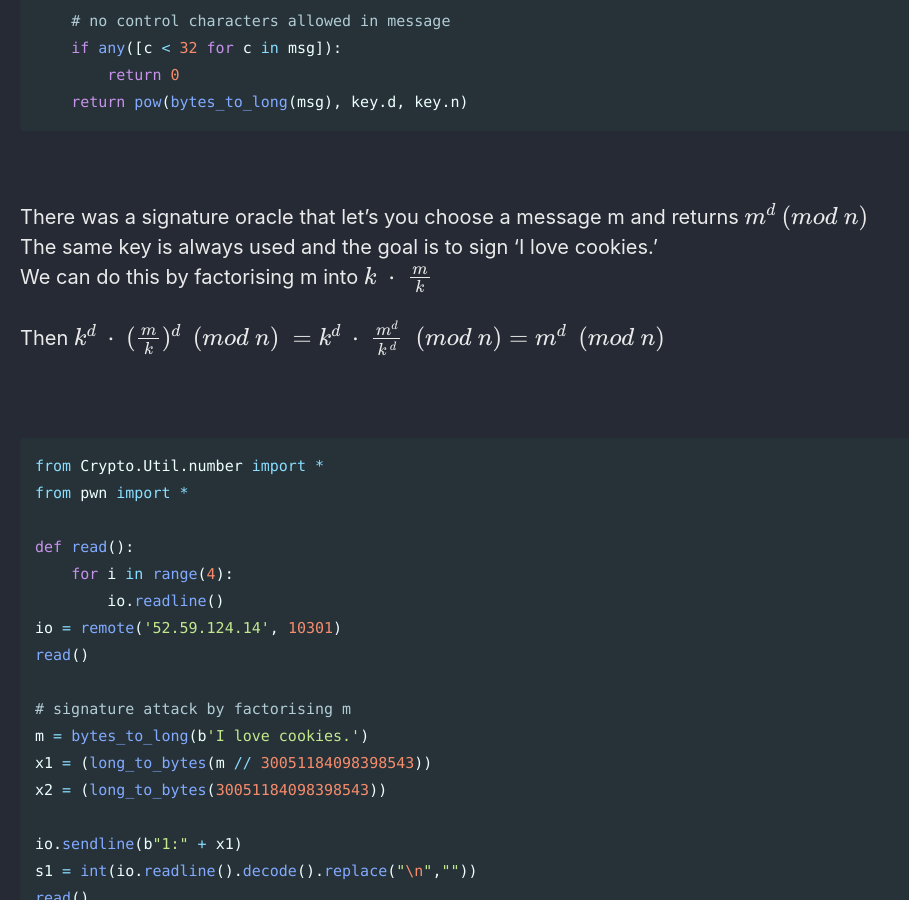
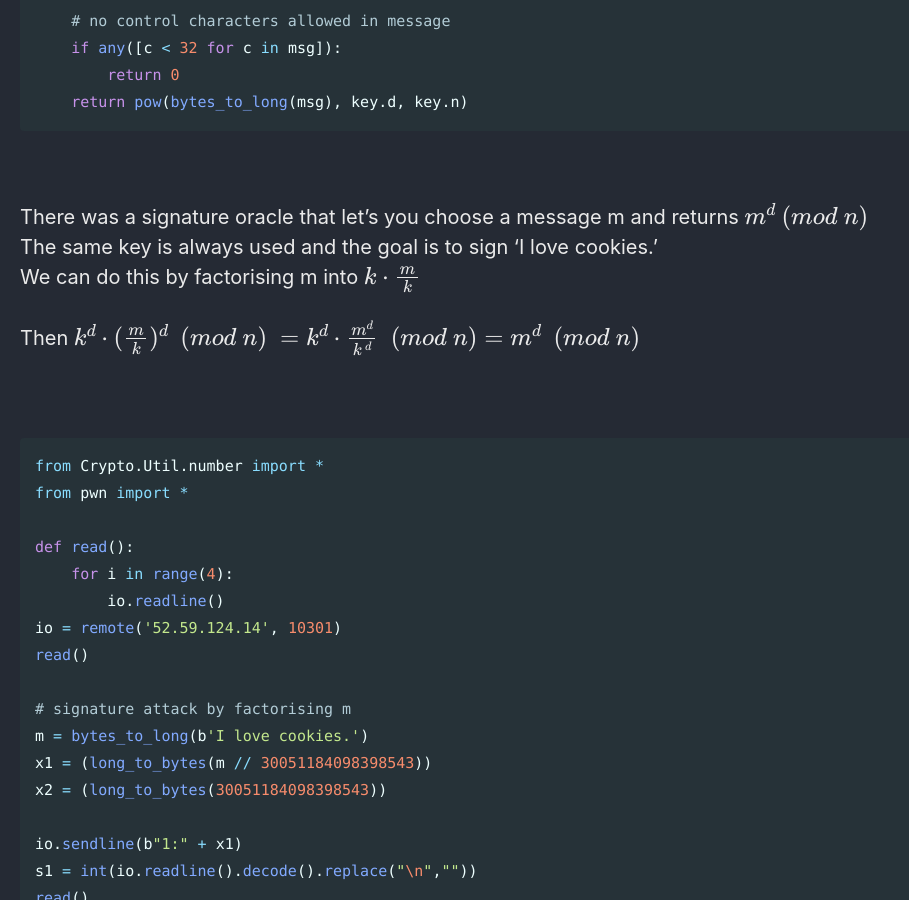
Before and after one commit to Connor-McCartney/Connor-McCartney.github.io, a Jekyll site: the page built from _pages/cryptography/rsa/cookie-lover-hackim-2022.md, in a window 1280 px wide and 900 px high, scrolled down 319 px. Shown: the whole window, without its empty margins (0-909 px from the left). Built offline with Jekyll 4.4.1, drawn with Linux system fonts in a browser that asks for light colours; cached includes are drawn as plain includes.

```diff
--- a/_pages/cryptography/rsa/cookie-lover-hackim-2022.md
+++ b/_pages/cryptography/rsa/cookie-lover-hackim-2022.md
@@ -21,9 +21,9 @@ def sign(msg : bytes):
 
 There was a signature oracle that let's you choose a message m and returns $$m^d \ (mod \ n)$$ <br>
 The same key is always used and the goal is to sign 'I love cookies.' <br>
-We can do this by factorising m into $$k \ \cdot \ \frac{m}{k}$$ <br>
+We can do this by factorising m into $$k \cdot \frac{m}{k}$$ <br>
 
-Then $$k^d \ \cdot \ (\frac{m}{k})^d \ \ (mod \ n) \ = k^d \ \cdot \ \frac{m^d}{k^{\ d}} \ \ (mod \ n) = m^d \ \ (mod \ n)$$
+Then $$k^d \cdot (\frac{m}{k})^d \ \ (mod \ n) \ = k^d \cdot \frac{m^d}{k^{\ d}} \ \ (mod \ n) = m^d \ \ (mod \ n)$$
 
 <br>
 
```
